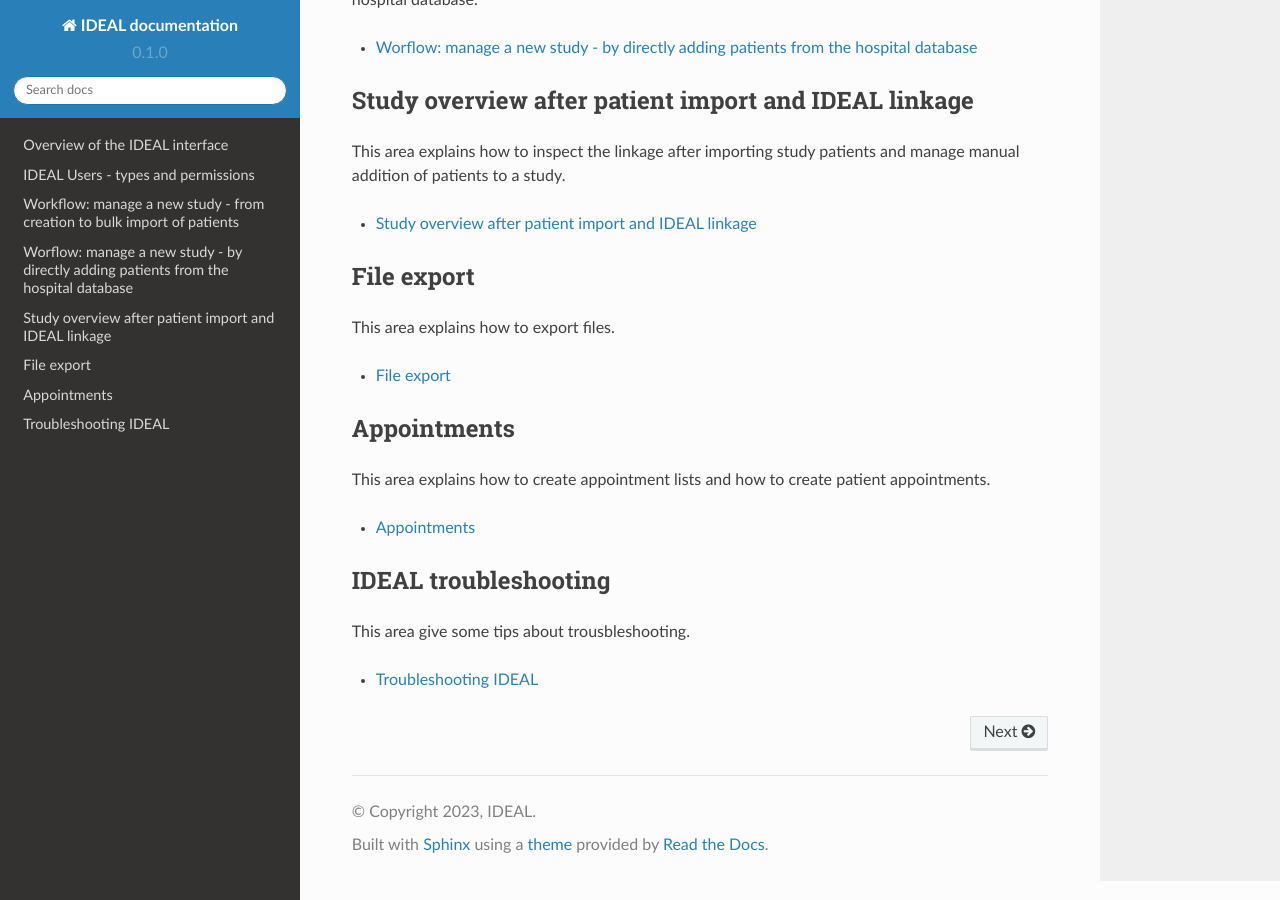
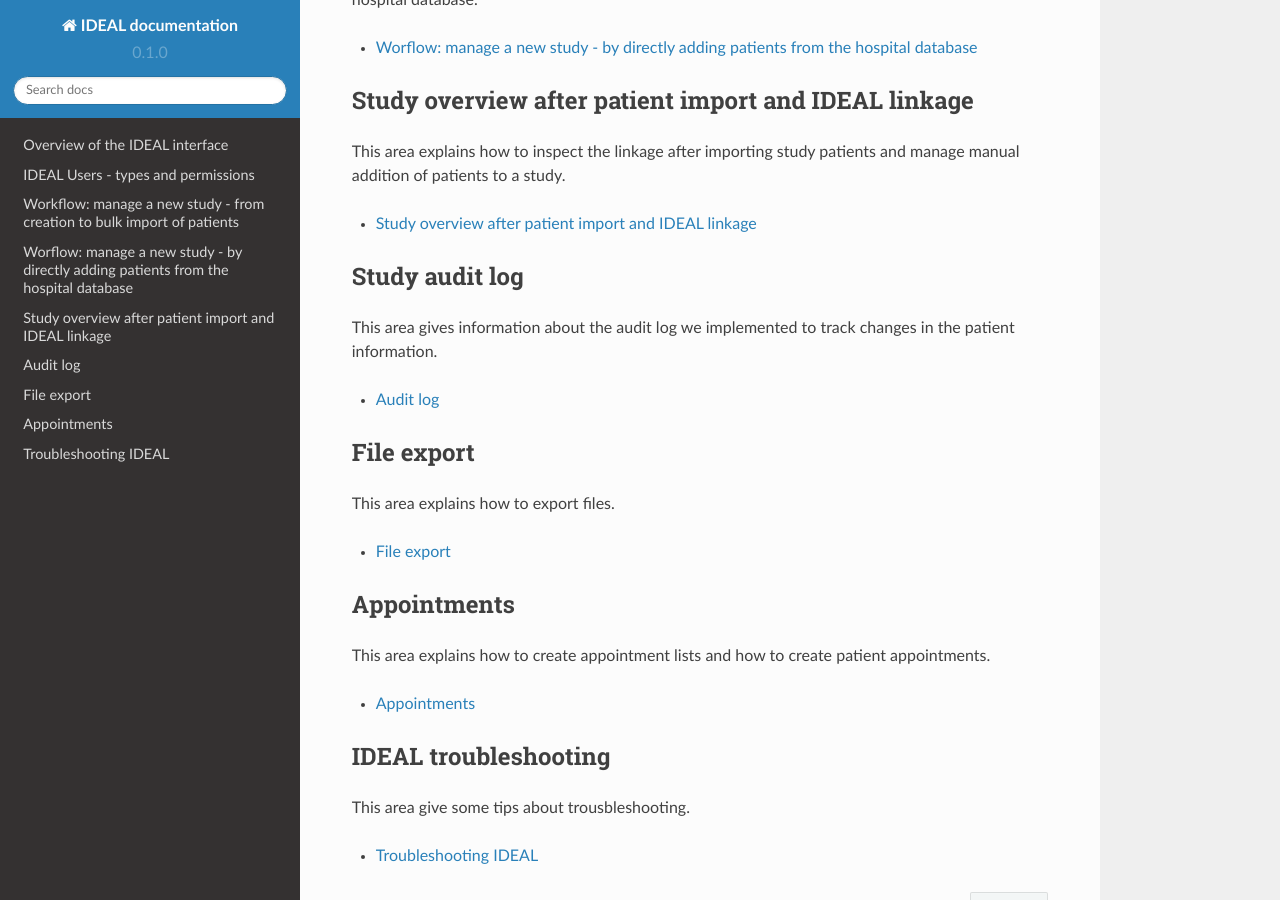
Before and after one commit to Nynuphar/IDEAL-doc, a Sphinx documentation site: the page built from docs/source/index.rst, in a window 1280 px wide and 900 px high, scrolled down 1430 px. Built offline with Sphinx 7.4.7 and the Read the Docs theme 2.0.0, drawn with Linux system fonts in a browser that asks for light colours.

Commit message:
Update index.rst

```diff
--- a/docs/source/index.rst
+++ b/docs/source/index.rst
@@ -72,6 +72,16 @@ This area explains how to inspect the linkage after importing study patients and
 
    linkage
 
+Study audit log
+*****************
+
+This area gives information about the audit log we implemented to track changes in the patient information.
+
+.. toctree::
+   :maxdepth: 1
+
+   auditlog
+
 File export
 **************
 
```
